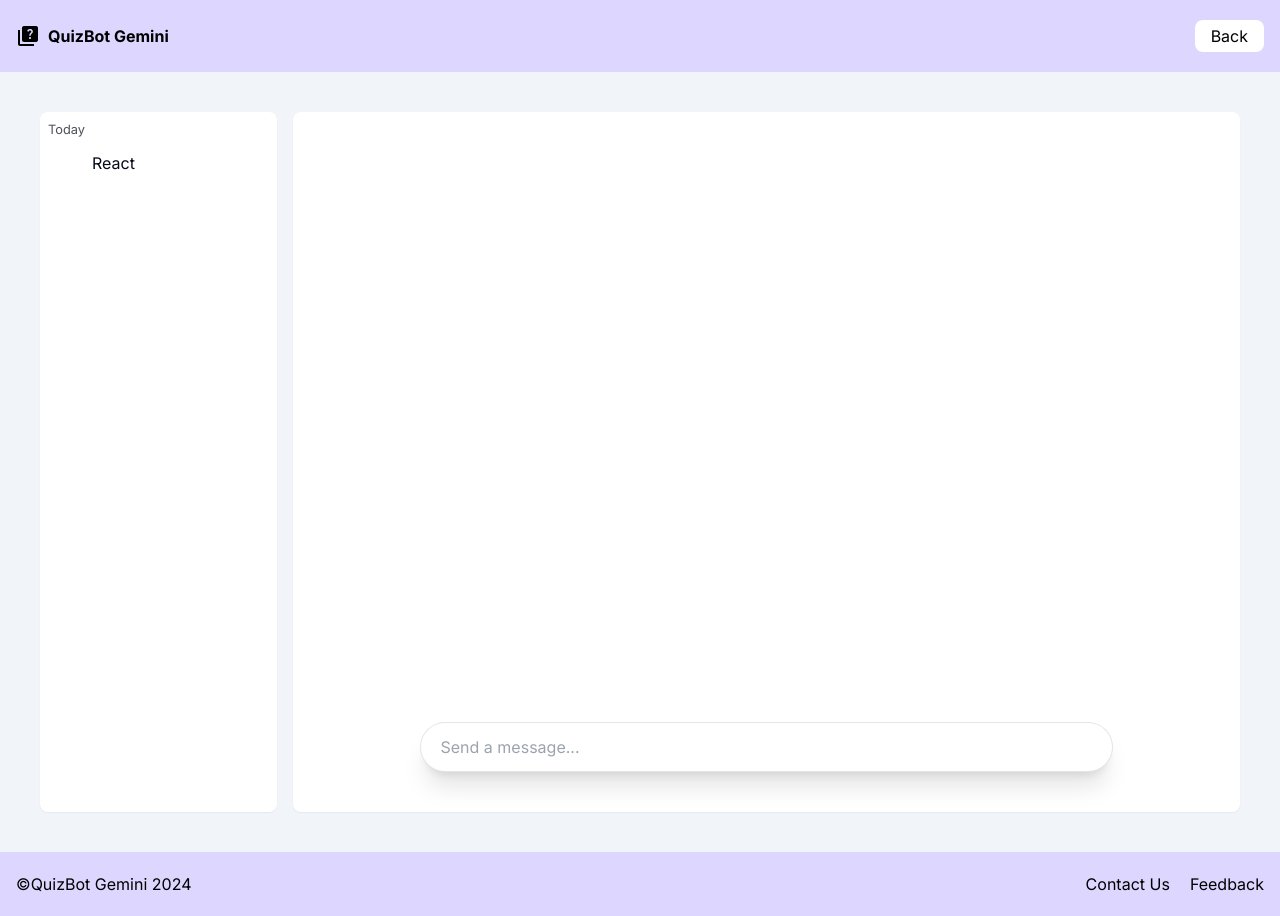
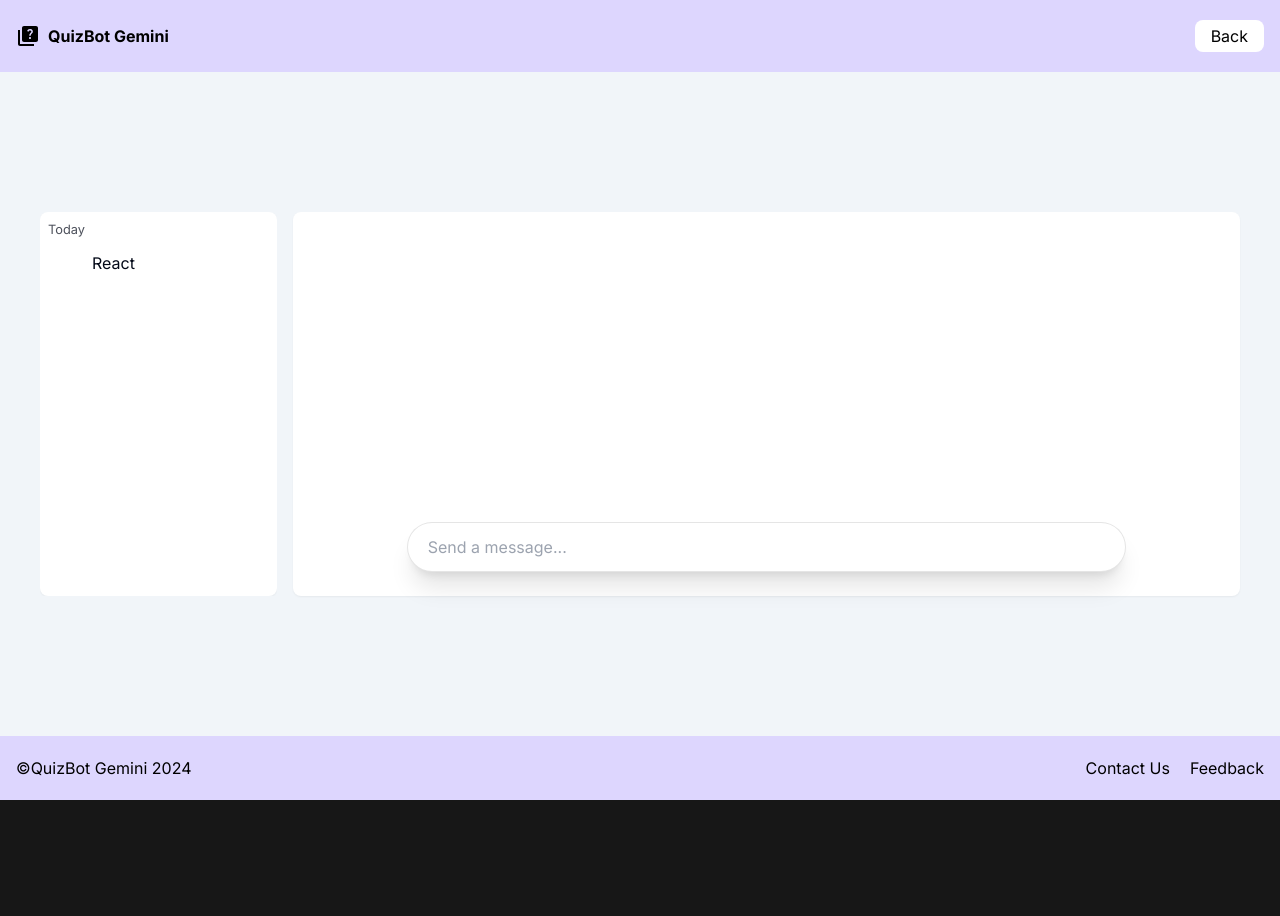
Before and after one commit to rukaiah-edhah/QuizBotGemini, a Next.js app in the folder quiz-bot-gemini/: page /chat in a window 1280 px wide. After the commit the page ends 800 px from the top, so only its background shows below. Built offline with nearby package versions, Linux system fonts and the light colour scheme.

Commit message:
updated chatpage (still needs debugging)

```diff
--- a/quiz-bot-gemini/app/chat/layout.tsx
+++ b/quiz-bot-gemini/app/chat/layout.tsx
@@ -1,6 +1,3 @@
-import Navbar from "@/components/Chatpage/Navbar";
-import Footer from "@/components/Chatpage/Footer";
-
 export default function ChatLayout({
     children,
 }: Readonly<{
@@ -8,11 +5,9 @@ export default function ChatLayout({
 }>) {
     return(
         <>
-            <Navbar />
-                <main>
-                    {children}
-                </main>
-            <Footer />
+            <main>
+                {children}
+            </main>
         </>
     )
 }
--- a/quiz-bot-gemini/app/chat/page.tsx
+++ b/quiz-bot-gemini/app/chat/page.tsx
@@ -1,16 +1,23 @@
 import Chat from "@/components/Chatpage/Chat"
 import ChatHistory from "@/components/Chatpage/Chathistory"
+import Navbar from "@/components/Chatpage/Navbar";
+import Footer from "@/components/Chatpage/Footer";
 
 export default function Chatpage(){
     return(
-        <main className="flex items-center justify-between bg-slate-100 p-5 lg:p-10 gap-4">
-            <div className="w-1/5 hidden lg:block">
-              <ChatHistory />
-            </div>
+        <main className="flex flex-col min-h-screen items-center justify-between space-y-0 bg-slate-100 ">
+            <Navbar />
+                <div className="flex flex-row p-5 lg:p-10 gap-4 z-10 items-center justify-between w-full">
+                    {/* Must Debug for correct height, everything else is fine */}
+                    <div className="mx-auto h-96 flex-col hidden lg:flex lg:w-1/5">
+                      <ChatHistory />
+                    </div>
 
-            <div className="w-full lg:w-4/5">
-                <Chat />
-            </div>
+                    <div className="w-full mx-auto h-96 lg:w-4/5 flex-grow flex-col flex">
+                        <Chat />
+                    </div>
+                </div>
+            <Footer />
         </main>
     )
 }
--- a/quiz-bot-gemini/components/Chatpage/Chat.tsx
+++ b/quiz-bot-gemini/components/Chatpage/Chat.tsx
@@ -4,13 +4,14 @@ import {
 } from "@/components/ui/card"
 import ChatInput from "./ChatInput"
 
+
 export default function Chat(){
 
     return(
         <>
-            <Card className="w-full h-[700px] border-none flex flex-col justify-end">
+            <Card className="w-full h-full border-none flex flex-col justify-end">
                 <div className="flex-1"></div>
-                <CardContent className="p-5 lg:p-10">
+                <CardContent className="">
                     <ChatInput />
                 </CardContent>
             </Card>
--- a/quiz-bot-gemini/components/Chatpage/Chathistory.tsx
+++ b/quiz-bot-gemini/components/Chatpage/Chathistory.tsx
@@ -3,15 +3,29 @@ import {
     CardContent,
 } from "@/components/ui/card"
 
+const list_items = [
+    "React",
+]
+
+
 export default function ChatHistory(){
     return(
         <>
-            <Card className="w-full h-[700px] border-none flex flex-col p-2">
-                <small className="opacity-70">Today</small>
-                <CardContent>
-                    <p className="px-5 py-1 mt-2 rounded-full hover:bg-black/20 hover:cursor-pointer">React</p>
-                </CardContent>
-            </Card>
+            <div className="flex flex-col overflow-auto h-full">
+                <Card className="w-full h-full border-none flex flex-col p-2 overflow-auto">
+                    <small className="opacity-70">Today</small>
+                    <CardContent>
+                        {list_items.map((l) => (
+                            <p
+                                key={l}
+                                className="px-5 py-1 mt-2 rounded-full hover:bg-black/20 hover:cursor-pointer"
+                            >
+                                {l}
+                            </p>
+                        ))}
+                    </CardContent>
+                </Card>
+            </div>
         </>
     )
 }
--- a/quiz-bot-gemini/components/Chatpage/Footer.tsx
+++ b/quiz-bot-gemini/components/Chatpage/Footer.tsx
@@ -2,7 +2,7 @@ export default function Footer(){
     const support = ['Contact Us', 'Feedback']
 
     return(
-        <footer className="w-full bg-violet-200 text-black text-sm lg:text-base">
+        <footer className="block inset-x-0 bottom-0 w-full bg-violet-200 text-black text-sm lg:text-base">
             <div className="flex flex-row items-center justify-between px-4 py-5">
                 <p>©QuizBot Gemini {new Date().getFullYear()}</p>
                 <ul className="flex flex-row gap-5">
--- a/quiz-bot-gemini/components/Chatpage/Navbar.tsx
+++ b/quiz-bot-gemini/components/Chatpage/Navbar.tsx
@@ -3,7 +3,7 @@ import Link from "next/link";
 
 export default function Navbar(){
     return (
-        <nav className="w-full bg-violet-200 text-black">
+        <nav className="block top-0 z-10 w-full bg-violet-200 text-black">
             <div className="flex flex-row items-center justify-between gap-2 px-4 py-5">
                 <div className="flex flex-row gap-2">
                     <MdQuiz className="w-6 h-6"/>
--- a/quiz-bot-gemini/tailwind.config.ts
+++ b/quiz-bot-gemini/tailwind.config.ts
@@ -1,7 +1,6 @@
 import type { Config } from "tailwindcss"
 
 const config = {
-  darkMode: ["class"],
   content: [
     './pages/**/*.{ts,tsx}',
     './components/**/*.{ts,tsx}',
```
